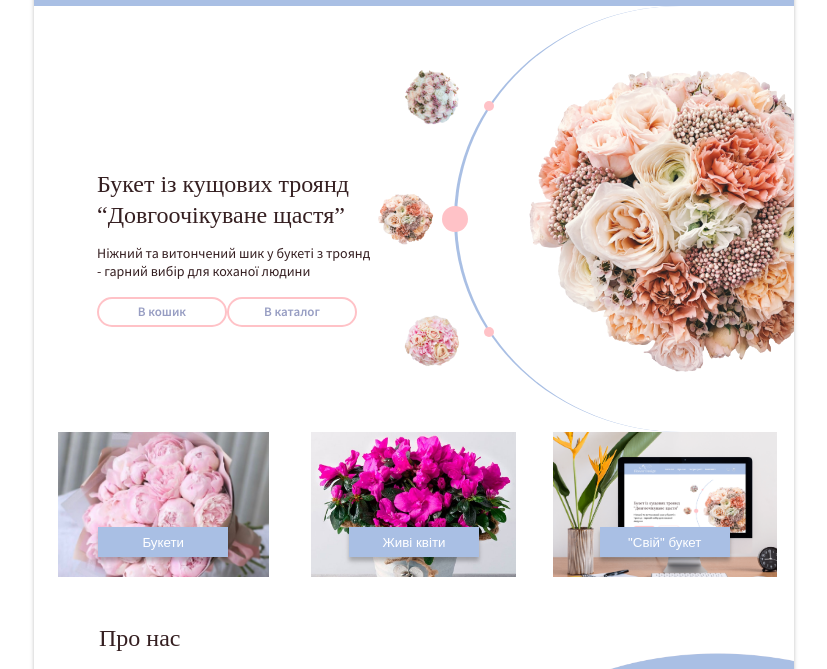
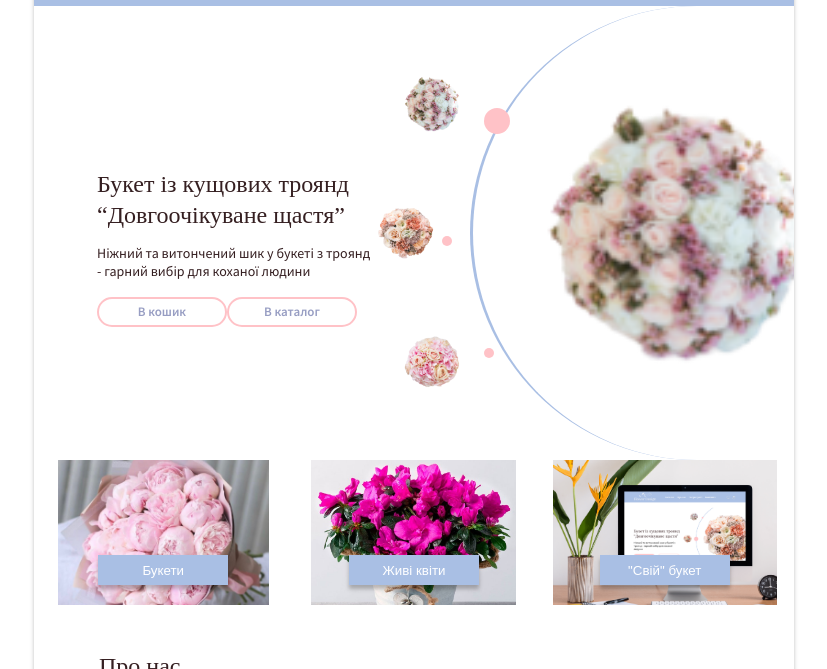
Before and after one commit to goodluckTony/bouquet, a website: page index.html in a window 1280 px wide. Both pictures are taken after a click on the button 657 px from the left and 161 px from the top of the page. Shown: the part 64-733 px from the top of the page, without its empty margins (226-1053 px from the left). Drawn offline with Linux system fonts and the light colour scheme.

Commit message:
some changes

```diff
--- a/css/style.css
+++ b/css/style.css
@@ -243,14 +243,16 @@ margin-left: 49px;
     height: 10px;
     background-color: #FFC2C7;
     border-radius: 50%;
+    z-index: 1;
 }
 
 .title-right-passive-circle-2 {
     margin-left: 7px;
-    width: 26px;
-    height: 26px;
+    width: 10px;
+    height: 10px;
     background-color: #FFC2C7;
     border-radius: 50%;
+    z-index: 1;
 }
 
 .title-right-passive-circle-3 {
@@ -259,6 +261,12 @@ margin-left: 49px;
     height: 10px;
     background-color: #FFC2C7;
     border-radius: 50%;
+z-index: 1;
+}
+
+.title-rpc-active {
+    width: 26px;
+    height: 26px;
 }
 
 .title-right-active {
@@ -266,16 +274,18 @@ margin-left: 49px;
     align-content: center;
     flex-wrap: wrap;
     border-left: 3px solid #A9BFE4;
+
     border-radius: 100%;
 width: 454px;
+height: 454px;
 padding-left: 67px;
 margin-left: -40px;
 z-index: -1;
-
 }
 
 .title-right-active-img {
 width: 270px;
+height: 270px;
 }
 
 /* .title-right-active-img {
--- a/index.html
+++ b/index.html
@@ -58,12 +58,12 @@
                     <button class="title-right-selective-img-3" type=""></button>
                 </div>
                 <div class="title-right-passive">
-                    <div class="title-right-passive-circle-1" type=""></div>
-                    <div class="title-right-passive-circle-2" type=""></div>
-                    <div class="title-right-passive-circle-3" type=""></div>
+                    <div id="circle1" class="title-right-passive-circle-1" type=""></div>
+                    <div id="circle2" class="title-right-passive-circle-2 title-rpc-active" type=""></div>
+                    <div id="circle3" class="title-right-passive-circle-3" type=""></div>
                 </div>
                 <div class="title-right-active">
-                    <img class="title-right-active-img" src="/img/bouquet_1.png"></img>
+                    <img class="title-right-active-img" src="img/bouquet_2.png"></img>
                 </div>
             </div>
         </div>
--- a/js/app.js
+++ b/js/app.js
@@ -1,20 +1,25 @@
-const titleImgSeletion1 = document.querySelector(
-  ".title-right-selective-img-1"
-);
+
+
+const titleImgSeletion1 = document.querySelector(".title-right-selective-img-1");
 titleImgSeletion1.addEventListener("click", () => {
-  alert("its slider, mazerfaker!");
+
+document.querySelector(".title-right-active-img").src = "../img/bouquet_4.png";
+document.querySelector(".title-rpc-active").classList.remove("title-rpc-active");
+document.querySelector("#circle1").classList.add("title-rpc-active");
 });
 
-const titleImgSeletion2 = document.querySelector(
-  ".title-right-selective-img-2"
-);
+const titleImgSeletion2 = document.querySelector(".title-right-selective-img-2");
 titleImgSeletion2.addEventListener("click", () => {
-  alert("its slider, mazerfaker!");
+
+document.querySelector(".title-right-active-img").src = "../img/bouquet_2.png";
+document.querySelector("title-rpc-active").classList.remove("title-rpc-active");
+document.querySelector("#circle2").classList.add("title-rpc-active");
 });
 
-const titleImgSeletion3 = document.querySelector(
-  ".title-right-selective-img-3"
-);
+const titleImgSeletion3 = document.querySelector(".title-right-selective-img-3");
 titleImgSeletion3.addEventListener("click", () => {
-  alert("its slider, mazerfaker!");
+
+document.querySelector(".title-right-active-img").src = "../img/bouquet_3.png";
+document.querySelector(".title-rpc-active").classList.remove("title-rpc-active");
+document.querySelector("#circle3").classList.add("title-rpc-active");
 });
```
